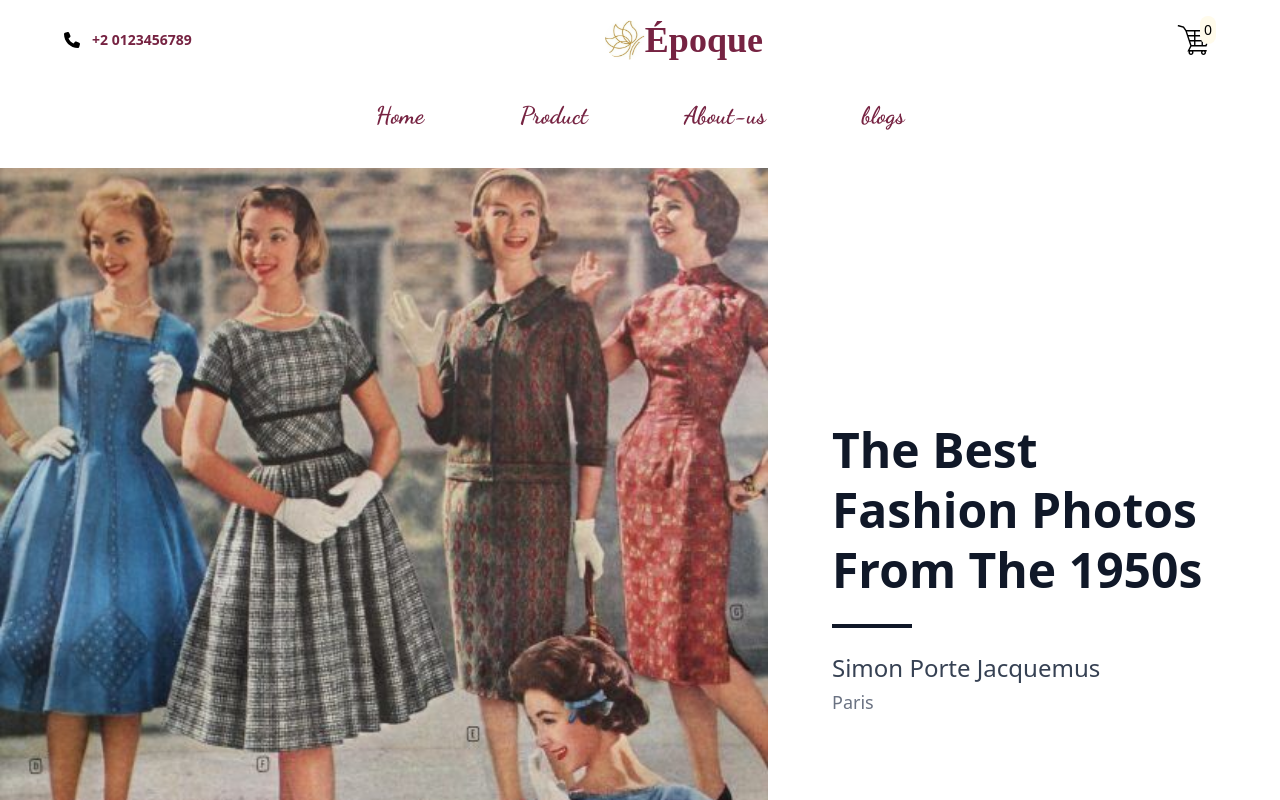
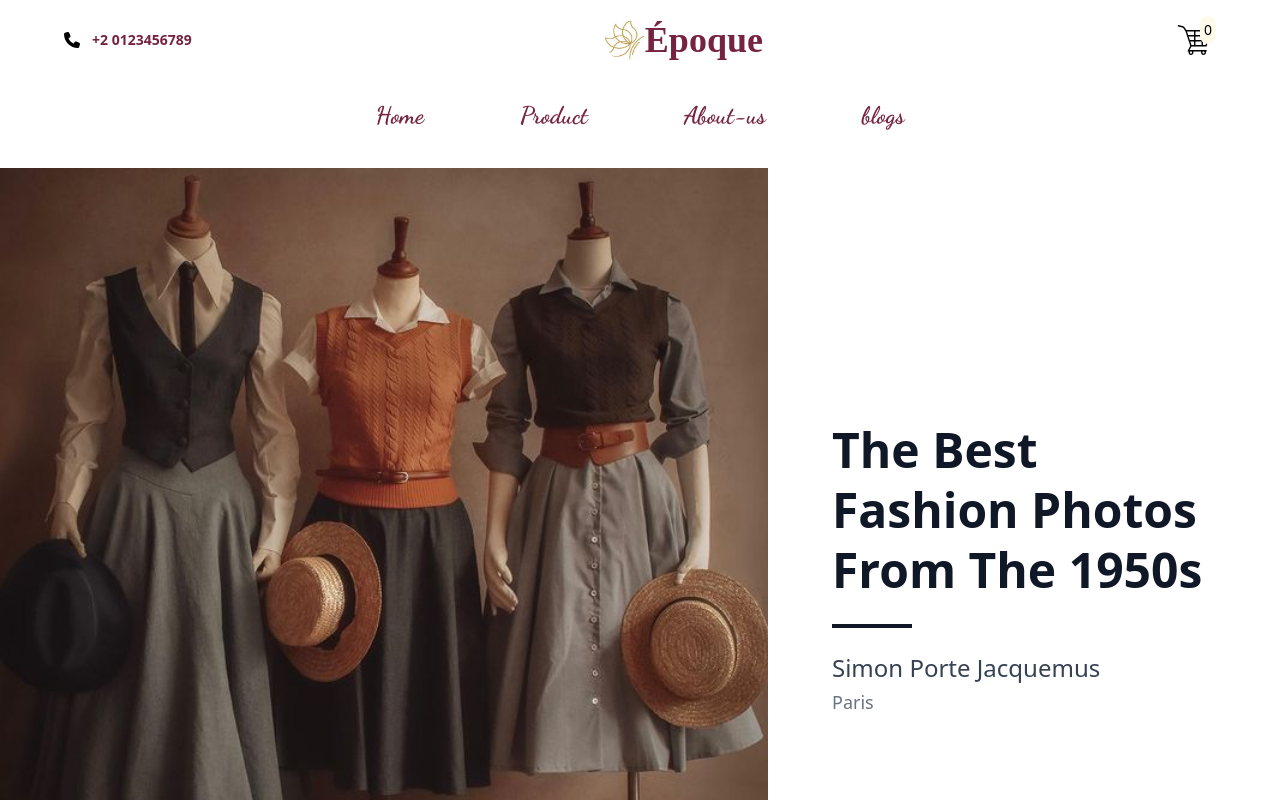
Before and after one commit to Smah-amen/vintage-store, a Next.js app: page / in a window 1280 px wide. Shown: the top 800 px of the page. Built offline with nearby package versions, Linux system fonts and the light colour scheme; a web font is replaced by a local one.

Commit message:
change hero section

```diff
--- a/src/components/HeroSection.jsx
+++ b/src/components/HeroSection.jsx
@@ -45,7 +45,7 @@ const HeroSection = () => {
         <div
           ref={imageRef}
           className="w-full h-full bg-cover bg-center"
-          style={{ backgroundImage: "url(/copyhero1.jpg)" }}
+          style={{ backgroundImage: "url(/copyhero3.jpg)" }}
         >
         </div>
       </div>
```
Also changed, not shown: public/copyhero2.jpg (added), public/copyhero3.jpg (added).
